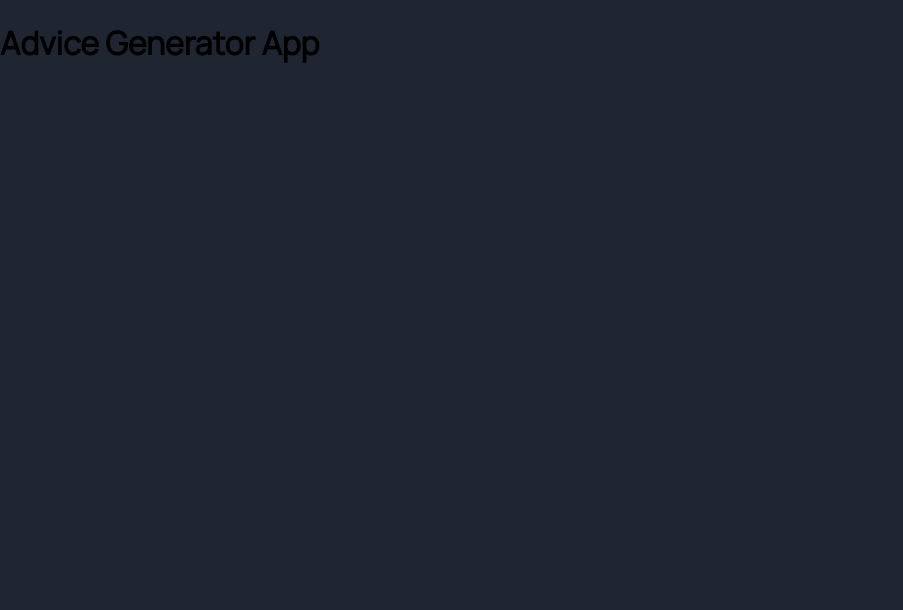
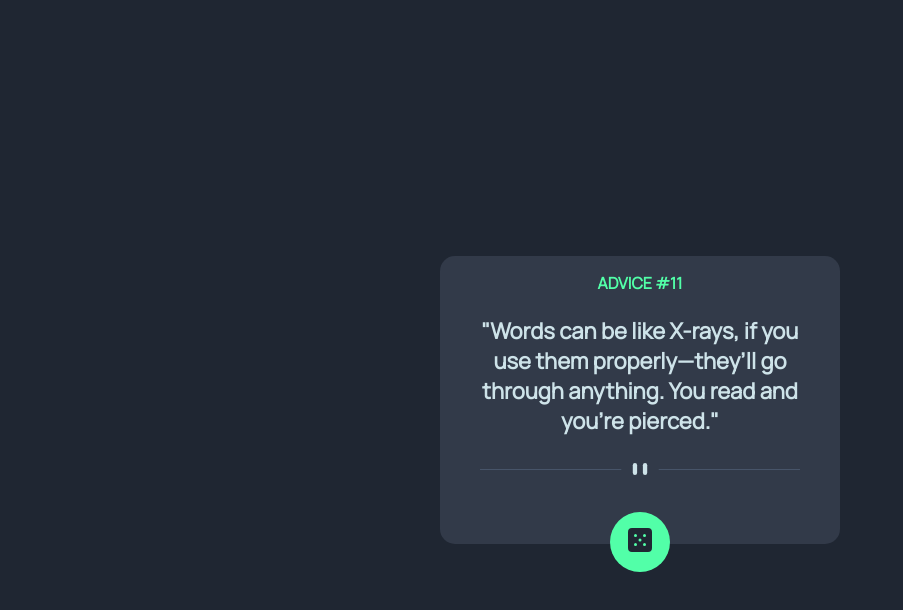
Before and after one commit to akinyiliz/advice-generator-app, a React (Create React App) app: page / in a window 1280 px wide. Shown: the top 610 px of the page, without its empty margins (0-903 px from the left). Built offline with nearby package versions, Linux system fonts and the light colour scheme.

Commit message:
Created and styled the structre of the app

```diff
--- a/src/App.css
+++ b/src/App.css
@@ -1,4 +1,78 @@
-* {
-	box-sizing: border-box;
+:root {
+	/* Primary colors */
+	--light-cyan: hsl(193, 38%, 86%);
+	--neon-green: hsl(150, 100%, 66%);
+
+	/* Neutral colors */
+	--grayish-blue: hsl(217, 19%, 38%);
+	--dark-grayish-blue: hsl(217, 19%, 24%);
 }
+
+.app {
+	width: 100%;
+	height: 100vh;
 }
+
+.advice-container {
+	width: 25rem;
+	height: 18rem;
+	background-color: var(--dark-grayish-blue);
+	border-radius: 15px;
+	position: absolute;
+	left: 0;
+	right: 0;
+	top: 0;
+	bottom: 0;
+	margin: auto;
+	text-align: center;
+}
+
+.advice-number {
+	color: var(--neon-green);
+	text-transform: uppercase;
+	font-size: 18x;
+	font-weight: 800;
+}
+
+.quote {
+	font-size: 22px;
+	font-weight: 800;
+	color: var(--light-cyan);
+	padding: 0 25px;
+}
+
+.pattern-divider {
+	width: 20rem;
+}
+
+.icon-dice-container {
+	margin: 2rem auto;
+	background-color: var(--neon-green);
+	width: 60px;
+	height: 60px;
+	border-radius: 50%;
+}
+
+.icon-dice-container:hover {
+	box-shadow: 0 0 35px var(--neon-green);
+	cursor: pointer;
+}
+
+.icon-dice {
+	margin: 1rem auto;
+}
+
+@media only screen and (max-width: 767px) {
+	.advice-container {
+		width: 19rem;
+		height: 20rem;
+	}
+
+	.pattern-divider {
+		width: 16rem;
+	}
+
+	.quote {
+		padding: 0 10px;
+	}
+}
--- a/src/App.js
+++ b/src/App.js
@@ -1,9 +1,30 @@
 import React from "react";
+import "./App.css";
 
 function App() {
 	return (
-		<div className="App">
-			<h1>Advice Generator App</h1>
+		<div className="app">
+			<div className="advice-container">
+				<p className="advice-number">Advice #11</p>
+
+				<p className="quote">
+					"Words can be like X-rays, if you use them properly—they’ll go through
+					anything. You read and you’re pierced."
+				</p>
+
+				<img
+					src="/images/pattern-divider-desktop.svg"
+					alt="Pattern divider"
+					className="pattern-divider"
+				/>
+				<div className="icon-dice-container">
+					<img
+						src="/images/icon-dice.svg"
+						alt="Dice"
+						className="icon-dice"
+					/>
+				</div>
+			</div>
 		</div>
 	);
 }
```
